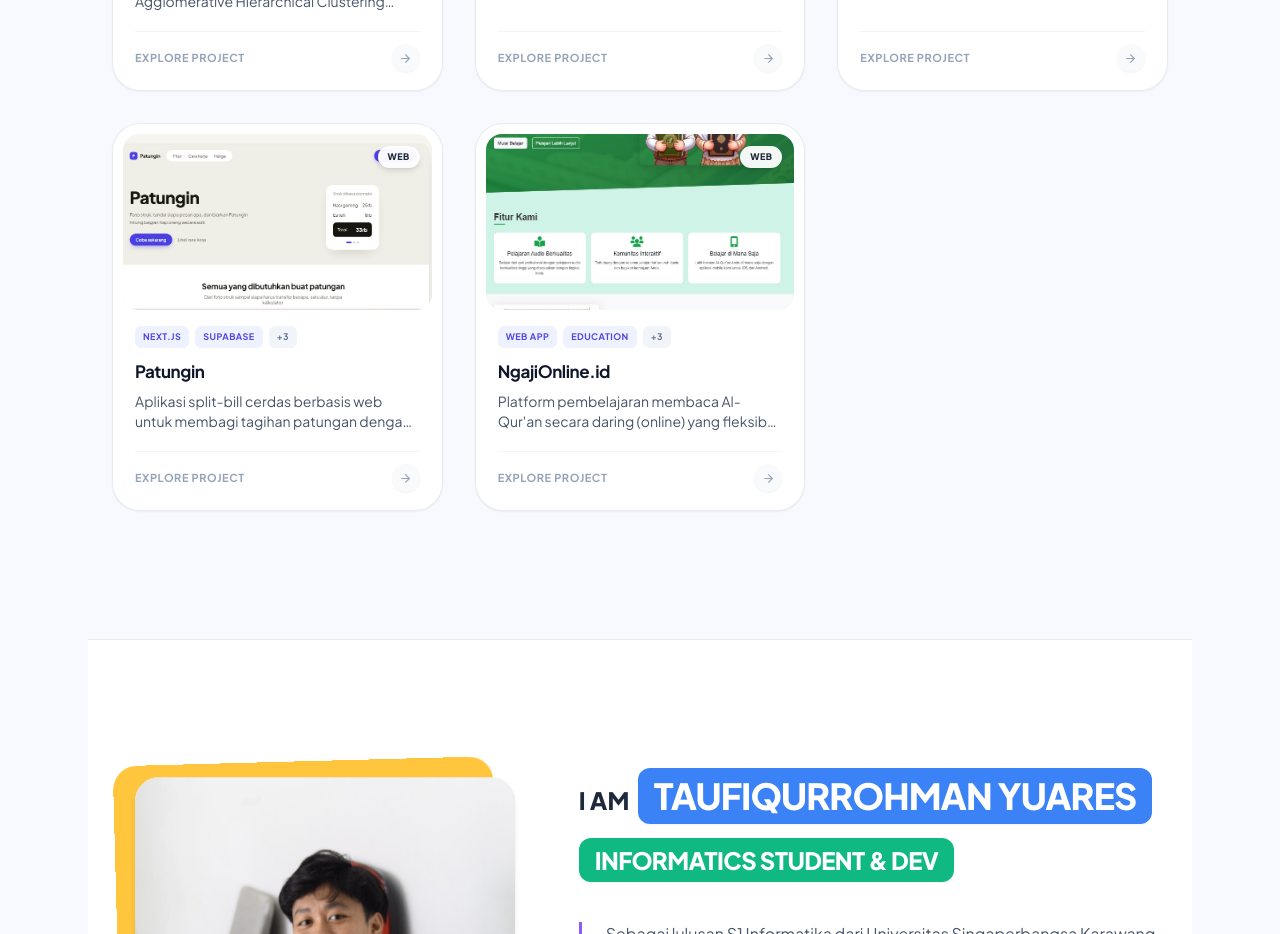
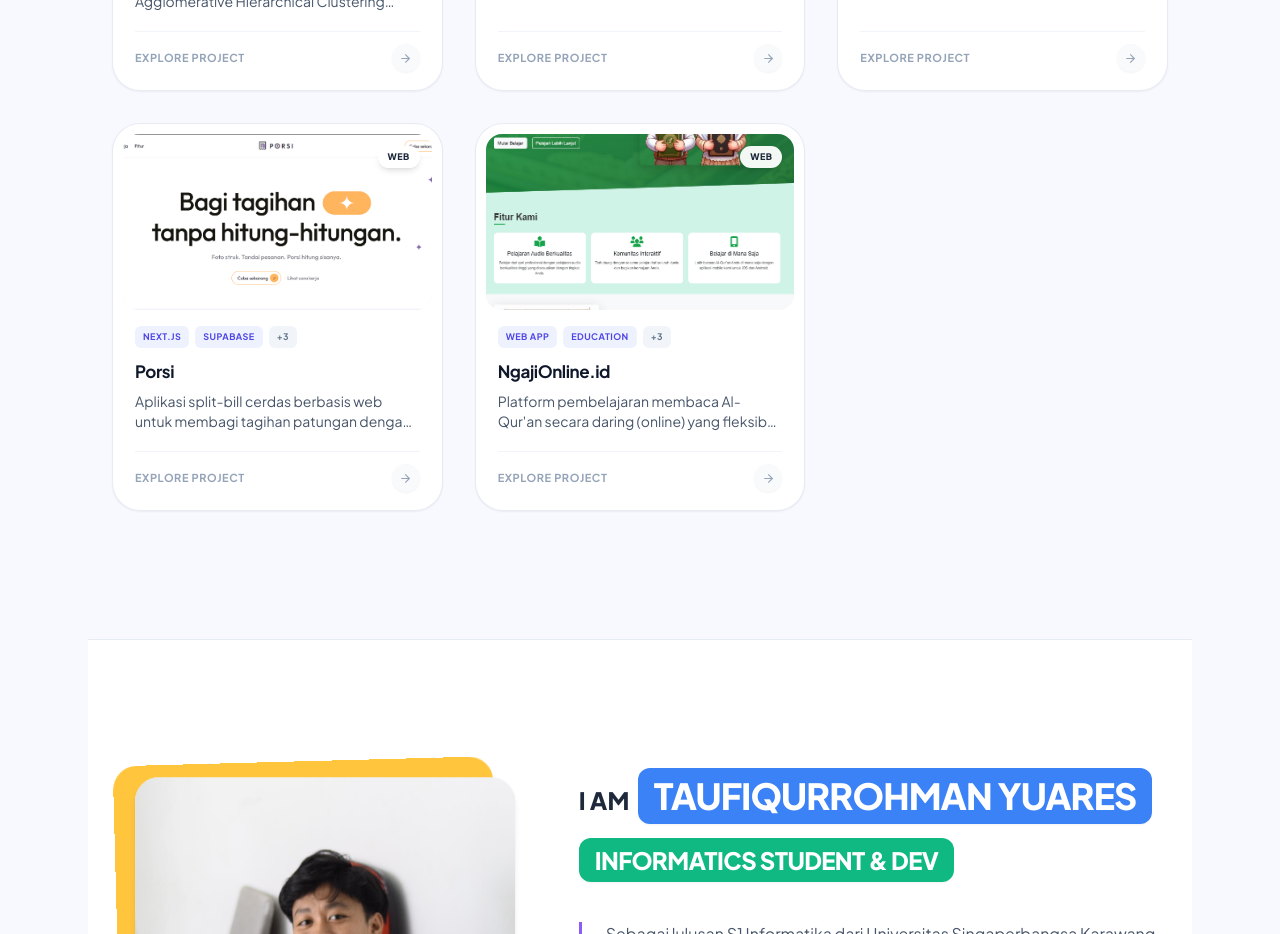
Before and after one commit to Taufiqurrohmanyuares/portfolio-web, a Next.js app: page / in a window 1280 px wide. Shown: the part 1520-2454 px from the top of the page. Built offline with nearby package versions, Linux system fonts and the light colour scheme.

Commit message:
Inisialisasi proyek Porsi baru

```diff
--- a/components/Projects.tsx
+++ b/components/Projects.tsx
@@ -57,16 +57,16 @@
     repo: "https://github.com/Taufiqurrohmanyuares/warung-keuangan.git",
   },
   {
-    title: "Patungin",
+    title: "Porsi",
     category: "Web",
     tags: ["NEXT.JS","SUPABASE", "TAILWIND CSS", "AI", "WEB APP"],
     desc: "Aplikasi split-bill cerdas berbasis web untuk membagi tagihan patungan dengan adil, cepat, dan presisi.",
     fullDesc: "Platform web interaktif yang dirancang untuk mempermudah perhitungan pembagian tagihan bersama teman atau kolega. Dilengkapi fitur ekstraksi struk otomatis bertenaga AI Vision dan kalkulator proporsional untuk mendistribusikan harga item, pajak, biaya layanan, serta diskon secara akurat tanpa perlu menginstal aplikasi tambahan.",
     problemStatement: "Menghitung patungan secara manual seringkali memicu kebingungan dan memakan waktu, terutama saat harus membagi beban pajak, service charge, dan diskon secara proporsional yang berisiko tidak adil atau merugikan salah satu pihak (nombok).",
     impact: "Menghadirkan pengalaman berbagi tagihan yang transparan dan 100% adil, menghilangkan rasa canggung saat menagih pembayaran, serta menghemat waktu perhitungan berkat otomatisasi AI dan rekonsiliasi sisa pembulatan rupiah.",
-    image: "/project/patungin.jpg",
-    link: "https://patungin-seven.vercel.app/",
-    repo: "https://github.com/Taufiqurrohmanyuares/patungin.git",
+    image: "/project/porsi.jpg",
+    link: "https://porsi-eta.vercel.app/",
+    repo: "https://github.com/Taufiqurrohmanyuares/porsi.git",
   },
   {
     title: "NgajiOnline.id",
```
Also changed, not shown: public/project/patungin.jpg (deleted), public/project/porsi.jpg (added).
